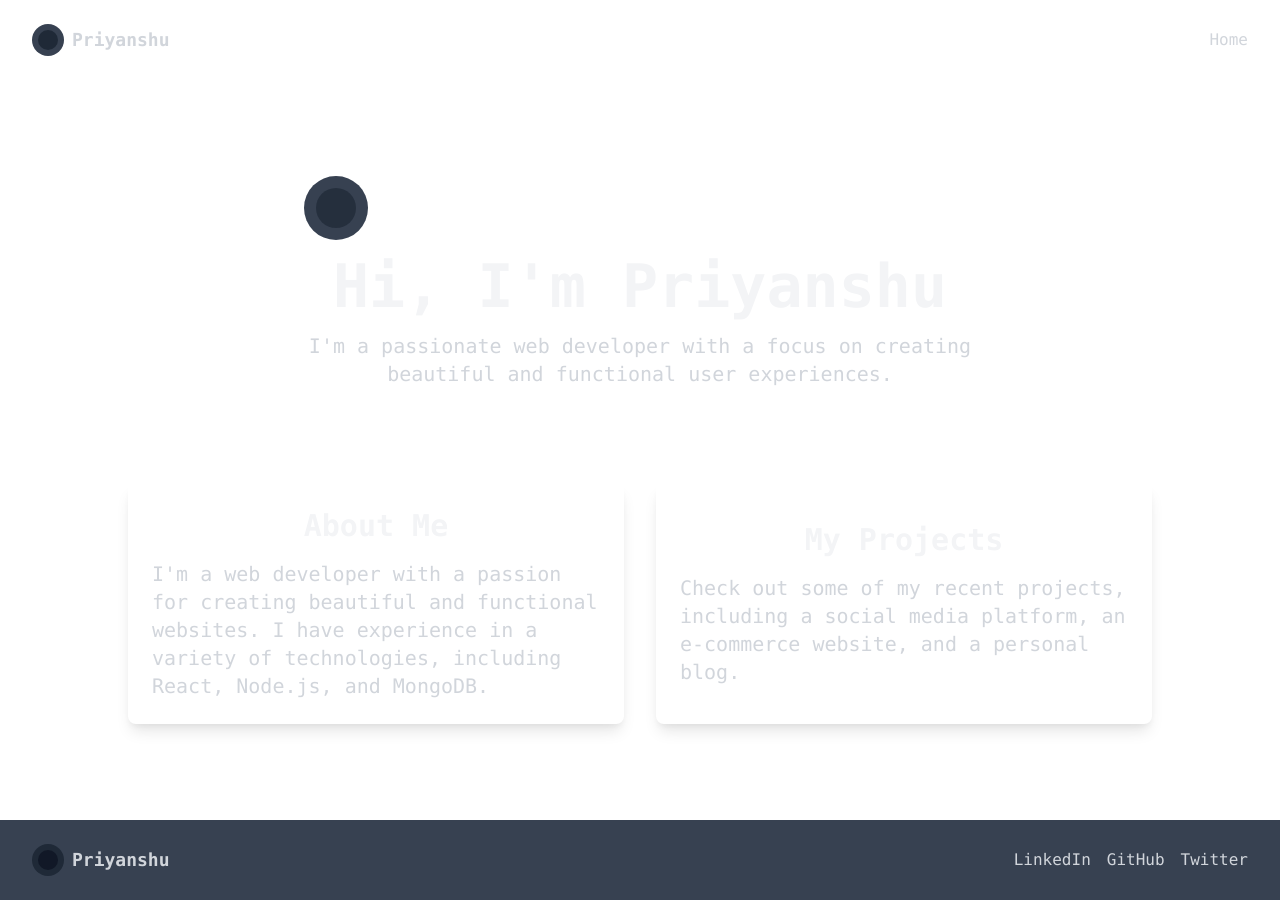
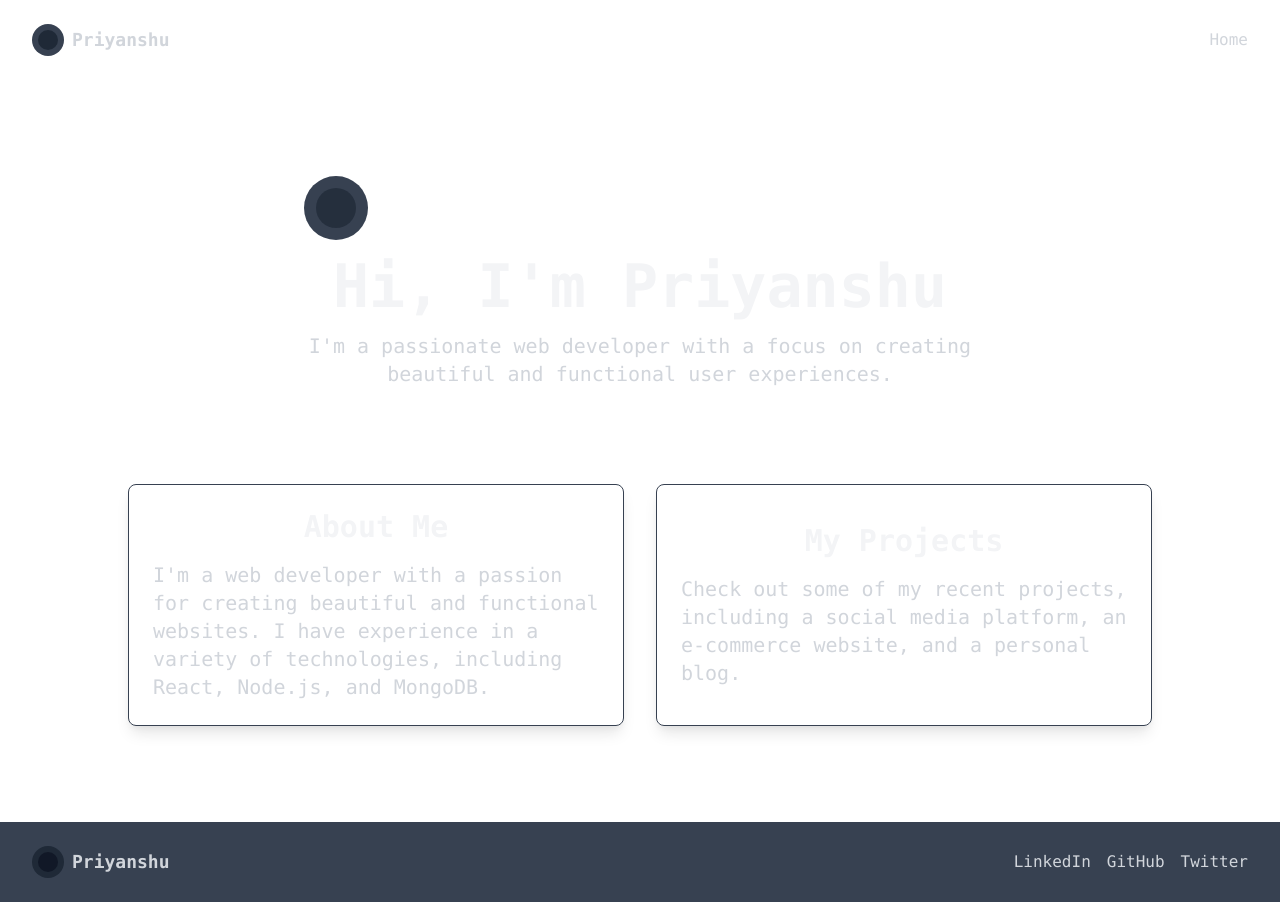
Before and after one commit to Priyansxu/Website, a Next.js app: page / in a window 1280 px wide. Built offline with nearby package versions, Linux system fonts and the light colour scheme.

Commit message:
Update index.js

```diff
--- a/pages/index.js
+++ b/pages/index.js
@@ -2,7 +2,7 @@ import Link from "next/link"
 
 function Page() {
   return (
-    <div className="flex flex-col min-h-screen bg-gradient-to-br from-[#111111] to-[#333333] text-gray-300">
+    <div className="flex flex-col min-h-screen bg-gradient-to-b from-[#0b0b0b] to-[#1f1f1f] text-gray-300">
       <header className="py-6 px-4 md:px-8 flex items-center justify-between">
         <div className="flex items-center gap-2">
           <div className="bg-gray-700 rounded-full w-8 h-8 flex items-center justify-center">
@@ -27,14 +27,14 @@ function Page() {
           </p>
         </div>
         <div className="mt-12 md:mt-24 w-full max-w-5xl grid grid-cols-1 md:grid-cols-2 gap-8">
-          <div className="bg-[#222222] rounded-lg p-6 flex flex-col items-center justify-center shadow-lg shadow-gray-900/50 hover:shadow-gray-900/70 transition-shadow">
+          <div className="bg-gradient-to-b from-[#222222] to-[#1b1b1b] rounded-lg p-6 flex flex-col items-center justify-center shadow-lg shadow-gray-900/50 hover:shadow-gray-900/70 transition-shadow border border-gray-700">
             <h2 className="font-mono text-2xl md:text-3xl font-bold text-gray-100">About Me</h2>
             <p className="font-mono text-gray-300 text-lg md:text-xl mt-4">
               I'm a web developer with a passion for creating beautiful and functional websites. I have experience in a
               variety of technologies, including React, Node.js, and MongoDB.
             </p>
           </div>
-          <div className="bg-[#222222] rounded-lg p-6 flex flex-col items-center justify-center shadow-lg shadow-gray-900/50 hover:shadow-gray-900/70 transition-shadow">
+          <div className="bg-gradient-to-b from-[#222222] to-[#1b1b1b] rounded-lg p-6 flex flex-col items-center justify-center shadow-lg shadow-gray-900/50 hover:shadow-gray-900/70 transition-shadow border border-gray-700">
             <h2 className="font-mono text-2xl md:text-3xl font-bold text-gray-100">My Projects</h2>
             <p className="font-mono text-gray-300 text-lg md:text-xl mt-4">
               Check out some of my recent projects, including a social media platform, an e-commerce website, and a
@@ -65,4 +65,5 @@ function Page() {
     </div>
   )
 }
+
 export default Page;
```
